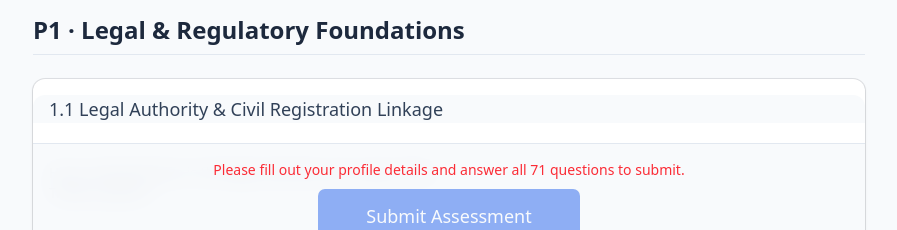
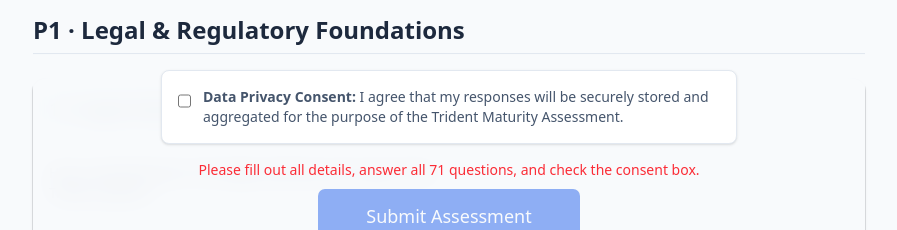
Before and after one commit to heysatya/digital-id-assessment, a Next.js app: page /assessment in a window 1280 px wide. Shown: the part 540-770 px from the top of the page, without its empty margins (191-1088 px from the left). Built offline with nearby package versions, Linux system fonts and the light colour scheme; no server answers.

Commit message:
Added privacy consent and export capabilities

```diff
--- a/src/app/admin/page.tsx
+++ b/src/app/admin/page.tsx
@@ -81,6 +81,27 @@ export default function AdminDashboard() {
   // 3. Run the macro-math
   const aggregatedData = filteredResponses.length > 0 ? calculateAggregatedScores(filteredResponses) : null;
 
+  // NEW: CSV Export Logic
+  const handleExportCSV = () => {
+    const headers = ["Date", "Name", "Organization", "Group", "Mode"];
+    const rows = filteredAssessments.map(a => [
+      new Date(a.created_at).toLocaleDateString(),
+      `"${a.respondent_name || 'Anonymous'}"`,
+      `"${a.organization || 'N/A'}"`,
+      a.stakeholder_type,
+      a.environment_mode
+    ].join(','));
+
+    const csvContent = "data:text/csv;charset=utf-8," + [headers.join(','), ...rows].join('\n');
+    const encodedUri = encodeURI(csvContent);
+    const link = document.createElement("a");
+    link.setAttribute("href", encodedUri);
+    link.setAttribute("download", `trident_assessments_${activeMode}.csv`);
+    document.body.appendChild(link);
+    link.click();
+    document.body.removeChild(link);
+  };
+
   return (
     <main className="min-h-screen bg-slate-50 p-4 md:p-8">
       <div className="max-w-7xl mx-auto space-y-8">
@@ -91,6 +112,15 @@ export default function AdminDashboard() {
             <h1 className="text-3xl font-bold text-slate-900">Macro-Level Dashboard</h1>
             <p className="text-slate-500">Aggregated view of Trident Framework maturity.</p>
           </div>
+          <div className="flex items-center gap-4">
+            {/* NEW EXPORT BUTTON */}
+            <button
+              onClick={handleExportCSV}
+              className="text-sm text-slate-600 hover:text-blue-600 font-medium underline"
+            >
+              Export Data to CSV
+            </button>
+
             <div className="flex bg-slate-200 p-1 rounded-lg">
               <button
                 onClick={() => setActiveMode('live')}
@@ -104,6 +134,7 @@ export default function AdminDashboard() {
               >
                 TEST DATA
               </button>
+            </div>
           </div>
         </div>
 
--- a/src/components/AssessmentForm.tsx
+++ b/src/components/AssessmentForm.tsx
@@ -18,6 +18,7 @@ function AssessmentFormContent() {
 
   const [responses, setResponses] = useState<Record<number, string>>({});
   const [isSubmitting, setIsSubmitting] = useState(false);
+  const [hasConsented, setHasConsented] = useState(false);
 
   // New Respondent Details State
   const [details, setDetails] = useState({
@@ -32,9 +33,9 @@ function AssessmentFormContent() {
   const answeredCount = Object.keys(responses).length;
   const progress = (answeredCount / totalQuestions) * 100;
 
-  // Check if all questions AND required details are filled
+  // Check if all questions, details AND consent are filled
   const isDetailsComplete = details.respondent_name && details.email && details.organization && details.stakeholder_type;
-  const isComplete = (answeredCount === totalQuestions) && isDetailsComplete;
+  const isComplete = (answeredCount === totalQuestions) && isDetailsComplete && hasConsented;
 
   const handleOptionChange = (questionId: number, value: string) => {
     setResponses(prev => ({ ...prev, [questionId]: value }));
@@ -182,9 +183,24 @@ function AssessmentFormContent() {
 
       {/* SUBMIT FOOTER */}
       <div className="sticky bottom-0 z-50 bg-slate-50/90 backdrop-blur-md py-4 border-t border-slate-200 text-center mt-12">
+
+        {/* NEW CONSENT CHECKBOX */}
+        <div className="max-w-xl mx-auto flex items-start gap-3 mb-4 text-left bg-white p-4 rounded-lg border shadow-sm">
+          <input
+            type="checkbox"
+            id="consent"
+            checked={hasConsented}
+            onChange={(e) => setHasConsented(e.target.checked)}
+            className="mt-1 w-5 h-5 cursor-pointer"
+          />
+          <label htmlFor="consent" className="text-sm text-slate-600 cursor-pointer">
+            <strong>Data Privacy Consent:</strong> I agree that my responses will be securely stored and aggregated for the purpose of the Trident Maturity Assessment.
+          </label>
+        </div>
+
         {!isComplete && (
           <p className="text-red-500 text-sm font-medium mb-2">
-            Please fill out your profile details and answer all {totalQuestions} questions to submit.
+            Please fill out all details, answer all {totalQuestions} questions, and check the consent box.
           </p>
         )}
         <Button onClick={handleSubmit} disabled={!isComplete || isSubmitting} size="lg" className="w-full md:w-auto px-12 text-lg h-14">
--- a/src/components/ResultsDashboard.tsx
+++ b/src/components/ResultsDashboard.tsx
@@ -66,10 +66,18 @@ export default function ResultsDashboard({ assessmentId }: { assessmentId: strin
                {assessment.environment_mode?.toUpperCase()}
              </span>
           </div>
-          <div className="flex items-center justify-end gap-2 mt-2">
+
+          {/* EXPORT BUTTONS (Hidden during printing) */}
+          <div className="flex items-center justify-end gap-2 mt-2 print:hidden">
             <p className="text-slate-400 bg-slate-50 px-2 py-1 rounded text-xs font-mono border">
               Ref: {assessmentId.split('-')[0].toUpperCase()}
             </p>
+            <button
+              onClick={() => window.print()}
+              className="text-sm bg-blue-600 text-white px-3 py-1 rounded hover:bg-blue-700 transition-colors"
+            >
+              Save as PDF
+            </button>
           </div>
         </div>
       </div>
```
Lines whose indentation alone changed are shown as unchanged.
